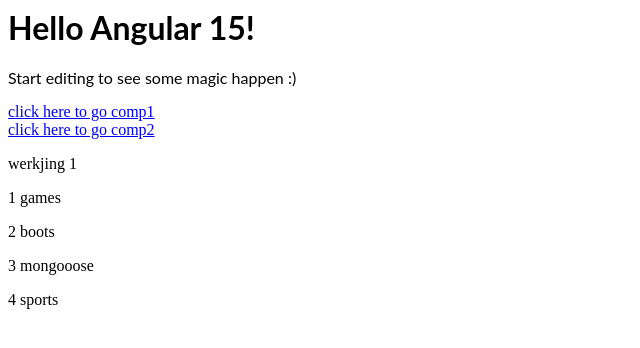
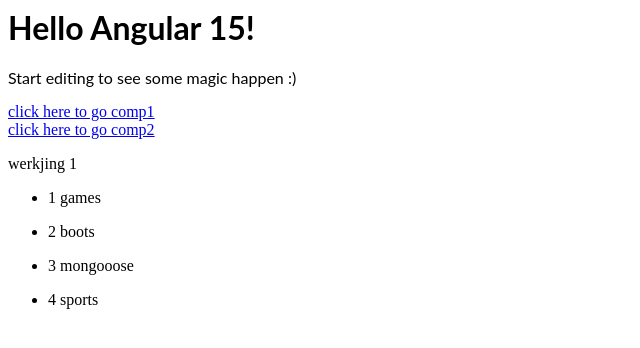
Before and after one commit to Tarunkumarchelumalla/angular-routing, an Angular app: page /depart in a window 1280 px wide. Shown: the top 348 px of the page, without its empty margins (0-640 px from the left). Built offline with nearby package versions, Linux system fonts and the light colour scheme.

Commit message:
optimal parameters

```diff
--- a/src/app/mycomp1/mycomp1.component.css
+++ b/src/app/mycomp1/mycomp1.component.css
@@ -1,3 +1,6 @@
-div {
+li {
   cursor: pointer;
 }
+.apply {
+  color: red;
+}
--- a/src/app/mycomp1/mycomp1.component.html
+++ b/src/app/mycomp1/mycomp1.component.html
@@ -1,4 +1,10 @@
 <p>werkjing 1</p>
-<div (click)="onfire(g)" *ngFor="let g of CourseDatat">
-  <p>{{ g.id }} {{ g.course }}</p>
-</div>
+<ul>
+  <li
+    (click)="onfire(g)"
+    [class.apply]="isSelected(g)"
+    *ngFor="let g of CourseDatat"
+  >
+    <p>{{ g.id }} {{ g.course }}</p>
+  </li>
+</ul>
--- a/src/app/mycomp1/mycomp1.component.ts
+++ b/src/app/mycomp1/mycomp1.component.ts
@@ -1,5 +1,5 @@
 import { Component, OnInit } from '@angular/core';
-import {Router} from "@angular/router";
+import { Router, ParamMap, ActivatedRoute } from '@angular/router';
 @Component({
   selector: 'app-mycomp1',
   templateUrl: './mycomp1.component.html',
@@ -12,11 +12,22 @@
     { id: 3, course: 'mongooose' },
     { id: 4, course: 'sports' },
   ];
-  constructor(private route:Router) {}
 
-  ngOnInit() {}
+  public id;
+  constructor(private route: Router, private ac: ActivatedRoute) {}
 
-  onfire(g){
-    this.route.navigate(['/depart',g.id])
+  ngOnInit() {
+    this.ac.paramMap.subscribe((params: ParamMap) => {
+      let id = parseInt(params.get('id'));
+      this.id = id;
+    });
+  }
+
+  onfire(g) {
+    this.route.navigate(['/depart', g.id]);
+  }
+  isSelected(val) {
+    console.log(val.id === this.id);
+    return val.id === this.id;
   }
 }
--- a/src/app/mycomp2/mycomp2.component.html
+++ b/src/app/mycomp2/mycomp2.component.html
@@ -3,3 +3,4 @@
 <p (click)="nxt()">go next</p>
 
 <p (click)="prev()">go previous</p>
+<p (click)="goback()">go back</p>
--- a/src/app/mycomp2/mycomp2.component.ts
+++ b/src/app/mycomp2/mycomp2.component.ts
@@ -24,4 +24,8 @@
     let preid = this.id - 1;
     this.route.navigate(['/depart', preid]);
   }
+  goback() {
+    let selectedid = this.id ? this.id : null;
+    this.route.navigate(['/depart', { id: selectedid }]);
+  }
 }
```
